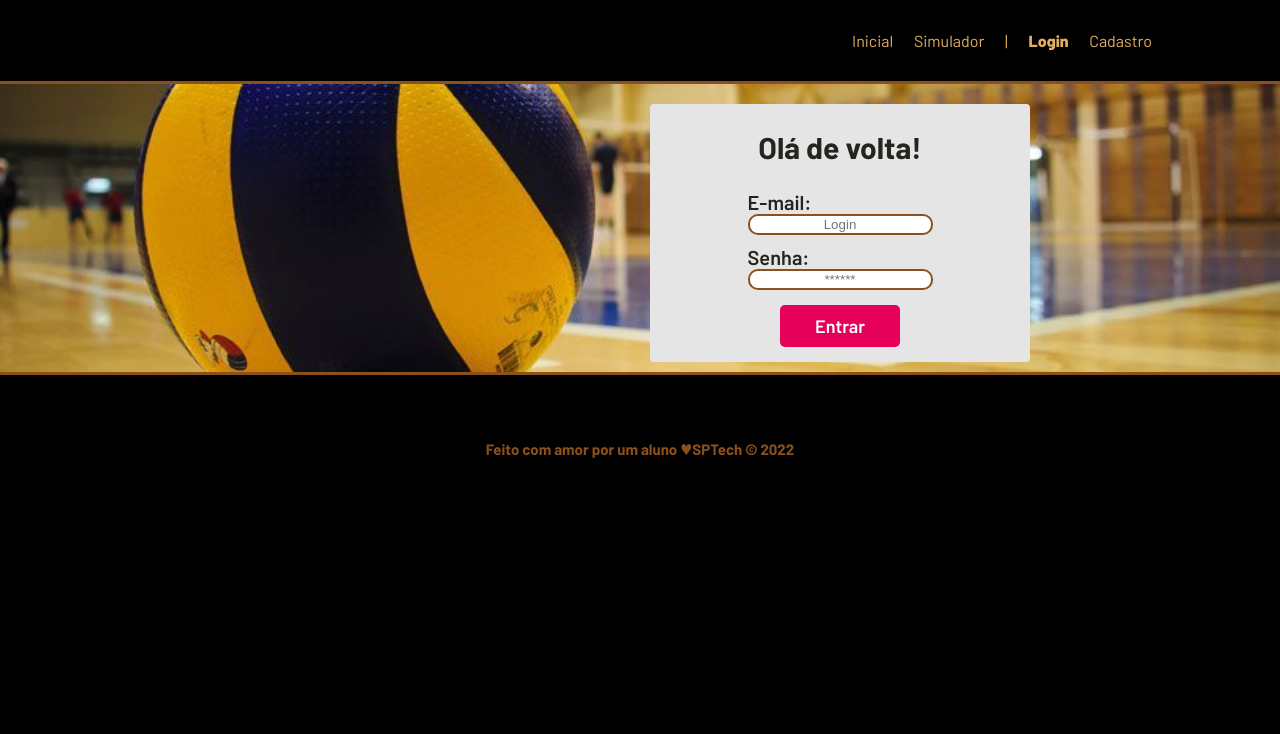
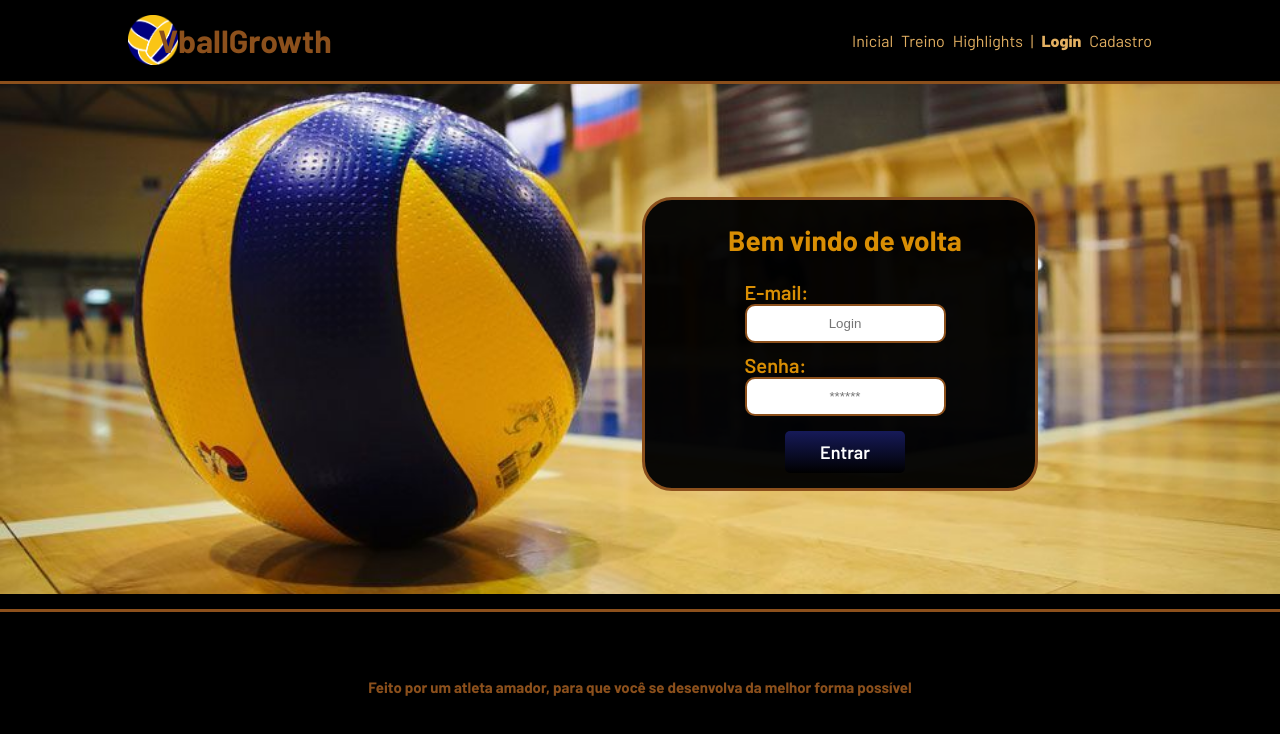
Before and after one commit to DiogoDMH/Projeto-Individual-VolleyBall, a website: page public/login.html in a window 1280 px wide. Drawn offline with Linux system fonts and the light colour scheme.

Commit message:
Modificações na tela de login

```diff
--- a/public/css/style.css
+++ b/public/css/style.css
@@ -18,6 +18,8 @@ body {
   width: 50px;
   height: 50px;
 }
+
+
 
 .header {
   border-bottom: 3px solid #8C501C;
@@ -67,7 +69,7 @@ body {
 }
 
 .banner .container {
-  /* height: 400px;s */
+  height: 400px;
   font-size: 36px;
   justify-content: center;
   align-items: center;
@@ -75,13 +77,13 @@ body {
 
 
 
-/* .tamanho-conteudo {
+.tamanho-conteudo {
   height: fit-content !important;
-} */
+}
 
 .banner p {
   width: 600px;
-  margin-top: -250px;
+  margin-bottom: 195px;
   margin-left: 500px;
   font-size: 37px;
   font-weight: bold;
@@ -107,6 +109,14 @@ body {
   justify-content: center;
 
 }
+
+
+
+.tipo_campo {
+  color: #D98E04;
+
+}
+
 
 .box img {
   width: 170px;
@@ -154,7 +164,7 @@ font-weight: 900;
   display: flex;
   font-size: 15px;
   border-top: 3px solid #8C501C;
-  /* margin-top: 15px; */
+  margin-top: 15px;
 }
 
 .footer .container {
@@ -165,25 +175,27 @@ font-weight: 900;
 /* LOGIN */
 
 .banner .container .card {
-  background-color: #e5e5e5;
+  background-color: #000000f5;
   height: fit-content;
   width: 380px;
   display: flex;
   flex-direction: column;
-  color: #26241E;
+  color: #161A59;
   align-items: center;
-  border-radius: 4px;
+  border-radius: 30px;
   margin-top: -80px;
   margin-left: 200px;
 }
 
 .card {
   display: flex;
-  justify-content: space-around;
+  padding-left: 10px;
+  border: 3px solid #8C501C;
 }
 
 .card h2 {
-  font-size: 30px;
+  font-size: 28px;
+  color: #D98E04;
 }
 
 .card h4 {
@@ -235,7 +247,7 @@ button {
 input {
   margin-bottom: 10px;
   border: 2px solid #8C501C;
-  /* padding: 10px; */
+  padding: 10px;
   text-align: center;
   border-radius: 10px;
 }
@@ -244,14 +256,19 @@ input {
   font-family: "Barlow", sans-serif;
   border: 0;
   border-radius: 5px;
+  transition: 0.8s;
   font-weight: 600;
   font-size: 18px;
   padding: 10px 15px;
   color: white;
-  background-color: #e6005a;
+  background: linear-gradient(#161A59, #000000);
   width: 120px;
   align-self: center;
   margin-top: 5px;
+}
+
+.btn:hover {
+  background: linear-gradient(#D98E04, transparent);
 }
 
 .loading-div {
@@ -290,7 +307,7 @@ input {
   align-items: center;
   border-right: 3px solid #32b9cd;
   background-color: #212124;
-  /* border: 3px solid pink; */
+  border: 3px solid pink;
 }
 
 .dash-right {
--- a/public/login.html
+++ b/public/login.html
@@ -6,11 +6,11 @@
     <meta http-equiv="X-UA-Compatible" content="IE=edge">
     <meta name="viewport" content="width=device-width, initial-scale=1.0">
 
-    <title>AcquaTec | Login</title>
+    <title>VballGrowth | Login</title>
 
     <script src="./js/funcoes.js"></script>
 
-    <link rel="icon" href="./assets/icon/favicon.ico">
+    <link rel="icon" href="../public/assets/imgs/bola-de-voleibol.png">
     <link rel="stylesheet" href="./css/style.css">
     <link rel="preconnect" href="https://fonts.gstatic.com">
     <link
@@ -24,19 +24,21 @@
 
     <div class="header">
         <div class="container">
-            <h1 class="titulo">AcquaTec</h1>
+            <img class="logo_png" src="../public/assets/imgs/bola-de-voleibol.png">
+            <h1 class="titulo">VballGrowth</h1>
             <ul class="navbar">
                 <li>
-                    <a href="./index.html">
-                        Inicial
-                    </a>
+                   <a href="../public/index.html">Inicial</a>
                 </li>
                 <li>
-                    <a href="./simulador.html">Simulador</a>
+                    <a href="./simulador.html">Treino</a>
+                </li>
+                <li>
+                    <a href="./simulador.html">Highlights</a>
                 </li>
                 <li>|</li>
-                <li class="agora">
-                    <a href="./login.html">Login</a>
+                <li>
+                    <a class="agora" href="./login.html">Login</a>
                 </li>
                 <li>
                     <a href="./cadastro.html">Cadastro</a>
@@ -54,7 +56,7 @@
         </div>
         <div class="container">
             <div class="card">
-                <h2>Olá de volta!</h2>
+                <h2>Bem vindo de volta</h2>
                 <div class="formulario">
 
 
@@ -83,7 +85,7 @@
     <!--footer inicio-->
     <div class="footer">
         <div class="container">
-            <h4>Feito com amor por um aluno &hearts;SPTech &copy; 2022</h4>
+            <h4>Feito por um atleta amador, para que você se desenvolva da melhor forma possível</h4>
         </div>
     </div>
     <!--footer fim-->
```
Also changed, not shown: public/cadastro.html (+2 -2 lines), public/index.html (+2 -2 lines), public/assets/imgs/8b92cc2f52a67ff6c2df612f033a48b1.jpg (deleted), public/assets/imgs/AdobeColor-Volleyball ball on the floor.jpeg (deleted), public/assets/imgs/Banner do site.jpg (deleted), public/assets/imgs/Screenshot_1.png (deleted), public/assets/imgs/Screenshot_2.png (deleted), public/assets/imgs/c9c490353444b8fda6996396b051595f.jpg (deleted), public/assets/imgs/volleyball-blue-flames-325x485.jpg (deleted).
